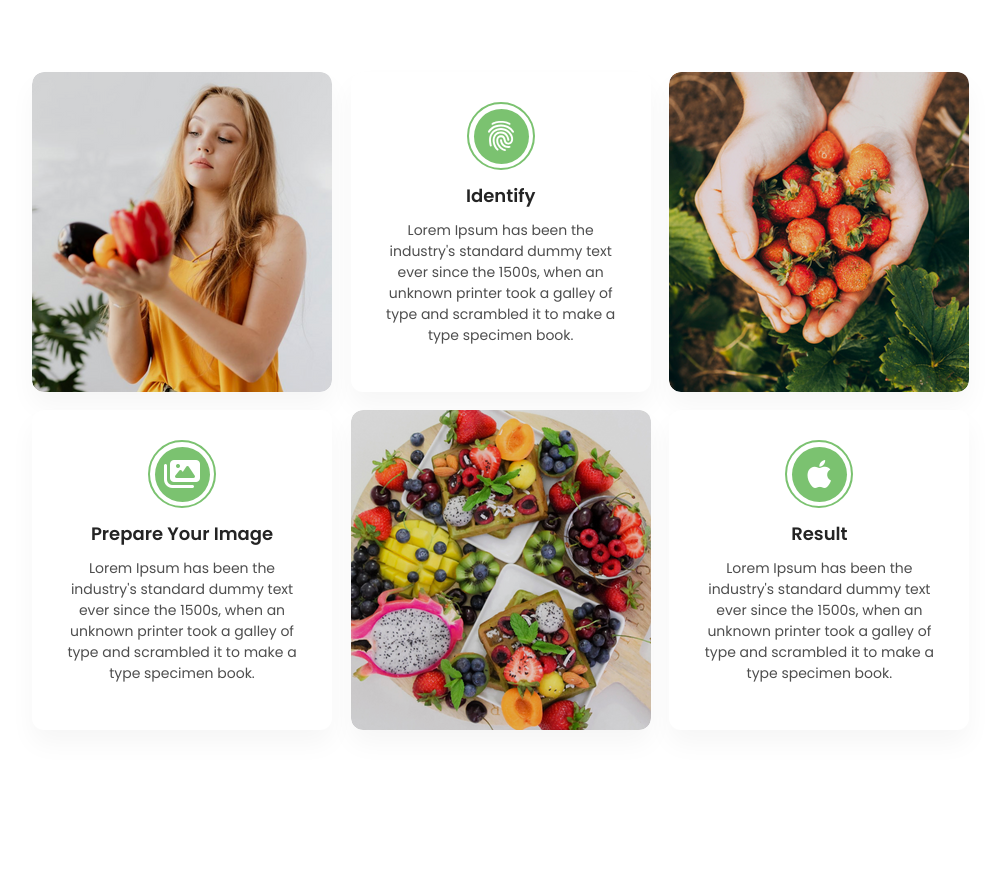
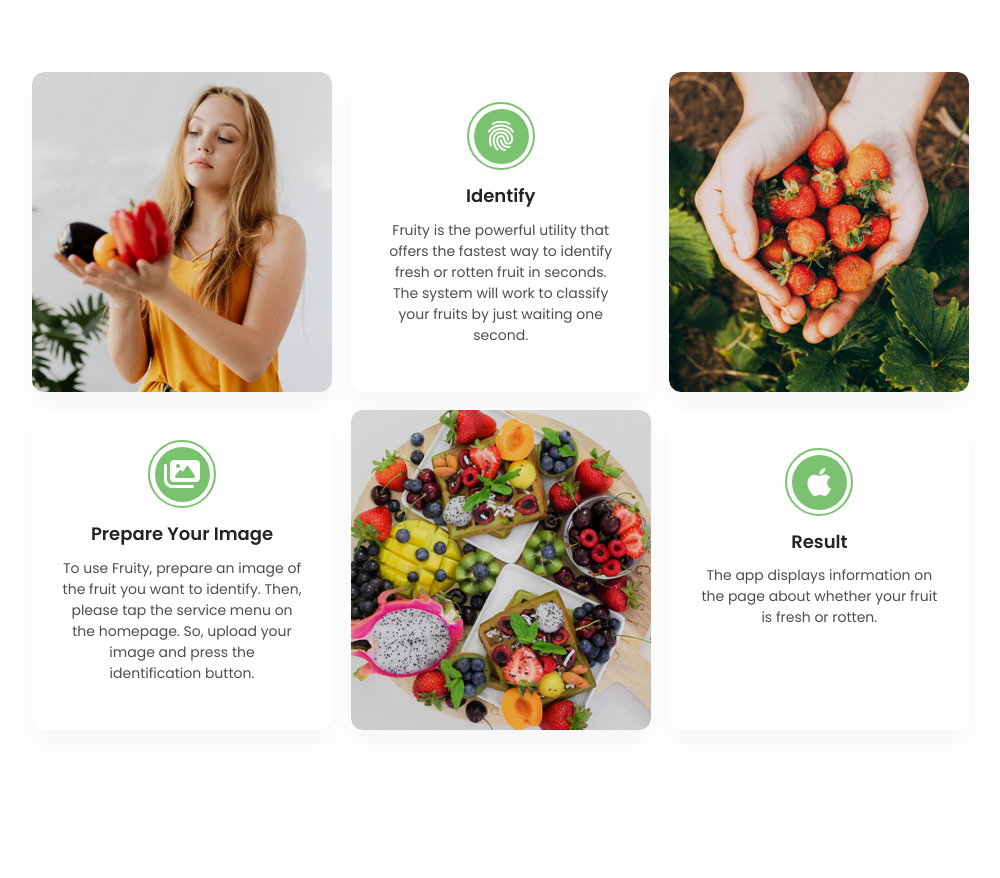
Before and after one commit to nurmuhimawann/C22-098-Fruity-Website, a Flask app: page / in a window 1280 px wide. Shown: the part 2209-3087 px from the top of the page, without its empty margins (135-1135 px from the left). Run offline with Flask 2, Linux system fonts and the light colour scheme.

Commit message:
copywriting for front-end

```diff
--- a/app/templates/index.html
+++ b/app/templates/index.html
@@ -101,12 +101,12 @@
                 <a class="text-decoration-none" href="fresh-rotten.html">
                     <div class="cardBox">
                         <div class="card">
-                            <img src="{{ url_for('static', filename='img/fruits-identification-bg.png') }}" class="card-img-top"
+                            <img src="{{ url_for('static', filename='img/fruits-identification.jpg') }}" class="card-img-top"
                                     alt="people">
                             <div class="card-info">
                                 <h5 class="fw-bold">Fresh Fruit Identification</h5>
-                                <p class="card-text">Lorem, ipsum dolor sit amet consectetur adipisicing elit.
-                                    Laudantium itaque, natus porro deserunt quia impedit nobis</p>
+                                <p class="card-text">Our service will help you identify fresh or rotten fruit quite
+                                    easily. Just upload an image of your fruit, and you will get the results.</p>
                             </div>
                         </div>
                     </div>
@@ -142,8 +142,8 @@
                             <i class="fa-solid fa-images"></i>
                         </div>
                         <h4>Prepare Your Image</h4>
-                        <p>Lorem Ipsum has been the industry's standard dummy text ever since the 1500s, when an
-                            unknown printer took a galley of type and scrambled it to make a type specimen book.</p>
+                        <p>To use Fruity, prepare an image of the fruit you want to identify. Then, please tap the
+                            service menu on the homepage. So, upload your image and press the identification button.</p>
                     </div>
                 </div>
                 <div class="col xl-3 lg-12 md-12 sm-12 content-items">
@@ -153,8 +153,8 @@
                             <ion-icon name="finger-print"></ion-icon>
                         </div>
                         <h4>Identify</h4>
-                        <p>Lorem Ipsum has been the industry's standard dummy text ever since the 1500s, when an
-                            unknown printer took a galley of type and scrambled it to make a type specimen book.</p>
+                        <p>Fruity is the powerful utility that offers the fastest way to identify fresh or rotten
+                            fruit in seconds. The system will work to classify your fruits by just waiting one second.</p>
                     </div>
                     <div class="content-card">
                         <img src="{{ url_for('static', filename='img/fruits.png') }}" alt="fruits">
@@ -170,8 +170,8 @@
                             <i class="fa-brands fa-apple"></i>
                         </div>
                         <h4>Result</h4>
-                        <p>Lorem Ipsum has been the industry's standard dummy text ever since the 1500s, when an
-                            unknown printer took a galley of type and scrambled it to make a type specimen book.</p>
+                        <p>The app displays information on the page about whether your fruit is fresh or rotten.</p>
+                        <br><br>
                     </div>
                 </div>
             </article>
@@ -239,10 +239,10 @@
                                 <div class="col-lg-4 text-content">
                                     <img src="{{ url_for('static', filename='img/quotes.png') }}" alt="quote" class="quotes" />
                                     <div class="user-testimonials">
-                                        <h3>Saves 3x faster time for sorting fresh fruit after using Fruity</h3>
+                                        <h3>The best app I've ever used. Easy to use and very helpful</h3>
                                         <p>
-                                            Ever since i work with Fruity, the fresh fruit sorting goes very
-                                            quickly, so I can save a lot of time doing other work.
+                                            Identifying from Fruity helped me because I could easily find the condition of the
+                                            fruit I bought from the fruit seller.
                                         </p>
                                         <div class="users mt-4">
                                             <span>Mayrieta Maharani Jazza</span>
@@ -273,10 +273,10 @@
                                 <div class="col-lg-4 text-content">
                                     <img src="{{ url_for('static', filename='img/quotes.png') }}" alt="quote" class="quotes" />
                                     <div class="user-testimonials">
-                                        <h3>Saves 3x faster time for sorting fresh fruit after using Fruity</h3>
+                                        <h3>Fruity has proven to be very effective in increasing productivity</h3>
                                         <p>
-                                            Ever since i work with Fruity, the fresh fruit sorting goes very
-                                            quickly, so I can save a lot of time doing other work.
+                                            As a farmer, my father finds it helpful to have the Fruity app.
+                                            Easy to use and can increase productivity in sorting fruit.
                                         </p>
                                         <div class="users mt-4">
                                             <span>Octavia Allita Rosya</span>
@@ -307,10 +307,10 @@
                                 <div class="col-lg-4 text-content">
                                     <img src="{{ url_for('static', filename='img/quotes.png') }}" alt="quote" class="quotes" />
                                     <div class="user-testimonials">
-                                        <h3>Saves 3x faster time for sorting fresh fruit after using Fruity</h3>
+                                        <h3>Attractive interface web offers beneficial features to get fresh fruits</h3>
                                         <p>
-                                            Ever since i work with Fruity, the fresh fruit sorting goes very
-                                            quickly, so I can save a lot of time doing other work.
+                                            I love everything about this app, the user interface is beautiful, and the features are impressive,
+                                            making it easier for me to choose fresh fruits for daily consumption.
                                         </p>
                                         <div class="users mt-4">
                                             <span>Sandra Lia Dwi Monica</span>
@@ -362,8 +362,9 @@
                     </a>
                     <div class="collapse" id="collapseExample1">
                         <div class="text-accordion">
-                            Some placeholder content for the collapse component. This panel is hidden by default but
-                            revealed when the user activates the relevant trigger.
+                            Everyone is interested in getting fresh and quality fruits. Fruity is the powerful utility
+                            that offers the fastest way to identify fresh or rotten fruit in seconds. The system will
+                            work to classify your fruits by just waiting one second.
                         </div>
                     </div>
                 </div>
@@ -375,8 +376,10 @@
                     </a>
                     <div class="collapse" id="collapseExample2">
                         <div class="text-accordion">
-                            Some placeholder content for the collapse component. This panel is hidden by default but
-                            revealed when the user activates the relevant trigger.
+                            For farmers, sellers and fruit processing industries can increase high productivity at low
+                            cost because the process of classifying fresh and rotten fruit doesn't have to be done manually.
+                            For fruit consumers (housewives, students, etc.), fruit as a fruit utility tool can help in
+                            obtaining fresh and safe fruit for consumption so that it is good for health.
                         </div>
                     </div>
                 </div>
@@ -388,8 +391,8 @@
                     </a>
                     <div class="collapse" id="collapseExample3">
                         <div class="text-accordion">
-                            Some placeholder content for the collapse component. This panel is hidden by default but
-                            revealed when the user activates the relevant trigger.
+                            To identify fresh or rotten fruit, you simply need to upload an image in our built-in tool,
+                            and the app will tell you what it is in seconds!
                         </div>
                     </div>
                 </div>
@@ -401,8 +404,9 @@
                     </a>
                     <div class="collapse" id="collapseExample4">
                         <div class="text-accordion">
-                            Some placeholder content for the collapse component. This panel is hidden by default but
-                            revealed when the user activates the relevant trigger.
+                            Our application is still limited to quality identification in apples, bananas, grapes,
+                            guavas, jujubes, oranges, pomegranates and strawberries. We will continue to strive to
+                            develop this application to function by accepting more types of fruit in the future.
                         </div>
                     </div>
                 </div>
@@ -414,21 +418,21 @@
                     </a>
                     <div class="collapse" id="collapseExample5">
                         <div class="text-accordion">
-                            Some placeholder content for the collapse component. This panel is hidden by default but
-                            revealed when the user activates the relevant trigger.
+                            The application can only accept input in the form of images with file
+                            extensions .JPG, .JPEG and .PNG only.
                         </div>
                     </div>
                 </div>
                 <div class="faq-item mb-3">
                     <a class="btn" data-bs-toggle="collapse" href="#collapseExample6" role="button"
                         aria-expanded="false" aria-controls="collapseExample6">
-                        <i class="fa-solid fa-leaf"></i>How many times can I use fruity service?<i
+                        <i class="fa-solid fa-leaf"></i>One of the identifications is not accurate, what should I do?<i
                             class="bi bi-chevron-down fw-bold"></i>
                     </a>
                     <div class="collapse" id="collapseExample6">
                         <div class="text-accordion">
-                            Some placeholder content for the collapse component. This panel is hidden by default but
-                            revealed when the user activates the relevant trigger.
+                            Since the app relies on images to identify, changing the angle or distance a bit can help
+                            and making sure the image is focused on the object you want to identify will most likely help.
                         </div>
                     </div>
                 </div>
```
Also changed, not shown: app/static/css/about.css (+13 -4 lines), app/templates/about.html (+10 -7 lines), app/static/img/fruits-identification-bg.png (deleted), app/static/img/fruits-identification.jpg (added), app/static/img/traced.png (deleted).
